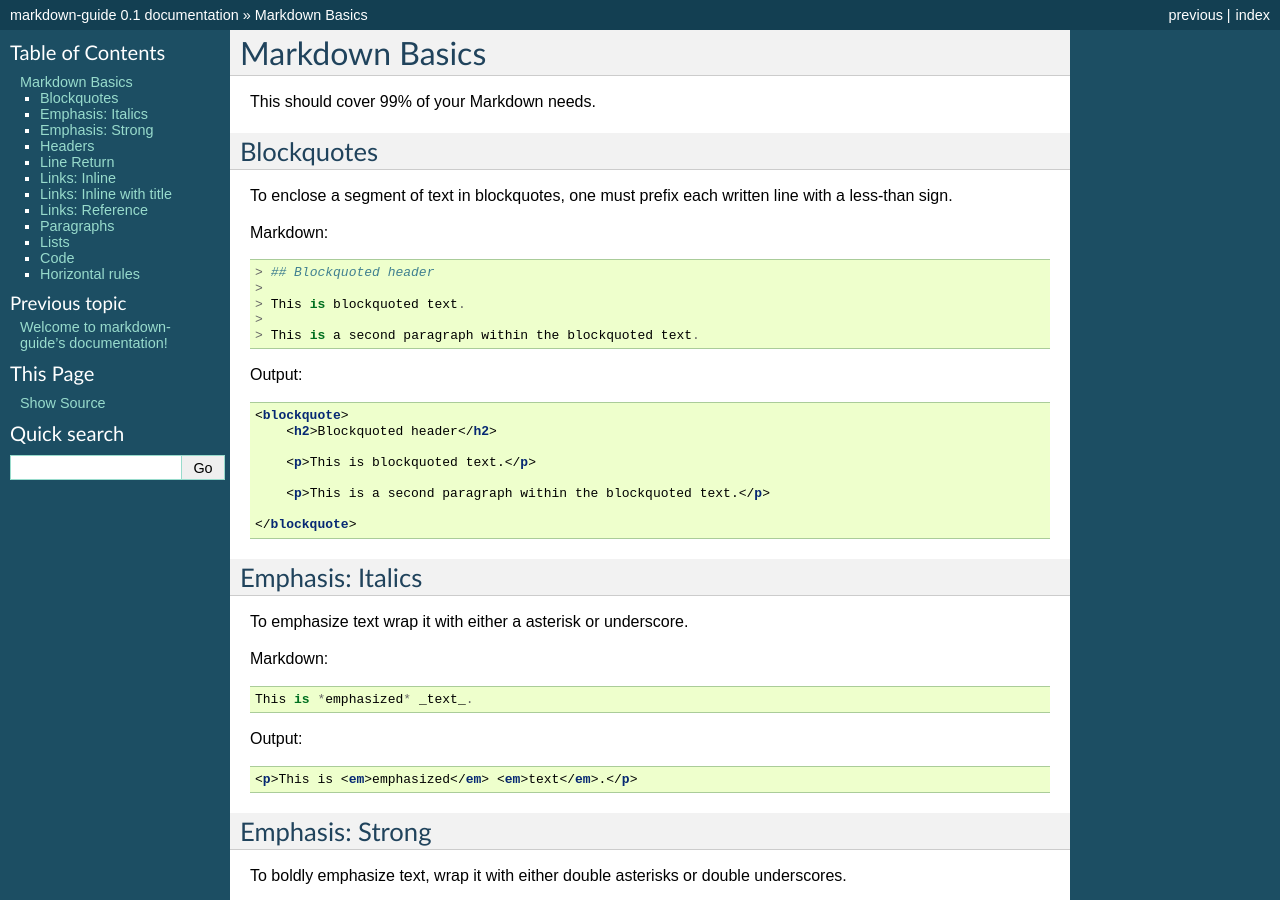
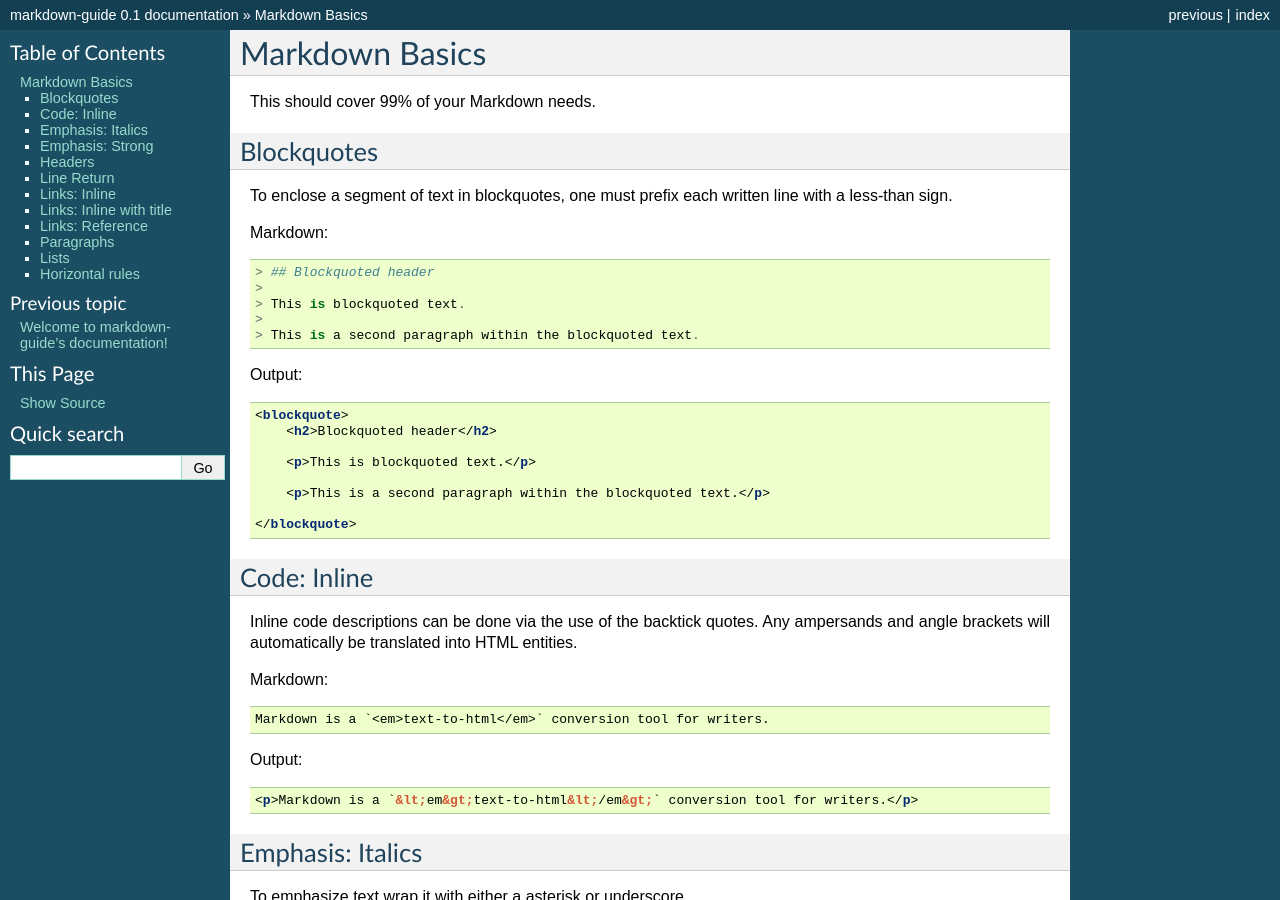
Before and after one commit to joaedwar/markdown-guide, a Sphinx documentation site: the page built from docs/basics.rst, in a window 1280 px wide and 900 px high. Built offline with Sphinx 7.4.7, drawn with Linux system fonts in a browser that asks for light colours.

Commit message:
add code

```diff
--- a/docs/basics.rst
+++ b/docs/basics.rst
@@ -30,6 +30,22 @@ Output:
         <p>This is a second paragraph within the blockquoted text.</p>
 
     </blockquote>
+
+Code: Inline
+===============
+
+Inline code descriptions can be done via the use of the backtick quotes. Any ampersands and angle brackets will automatically be translated into HTML entities.
+
+Markdown::
+
+    Markdown is a `<em>text-to-html</em>` conversion tool for writers.
+
+Output:
+
+.. code-block:: html
+
+    <p>Markdown is a `&lt;em&gt;text-to-html&lt;/em&gt;` conversion tool for writers.</p>
+
 
 Emphasis: Italics
 ==================
```
Also changed, not shown: other parts of docs/basics.rst (+0 -3 lines).
